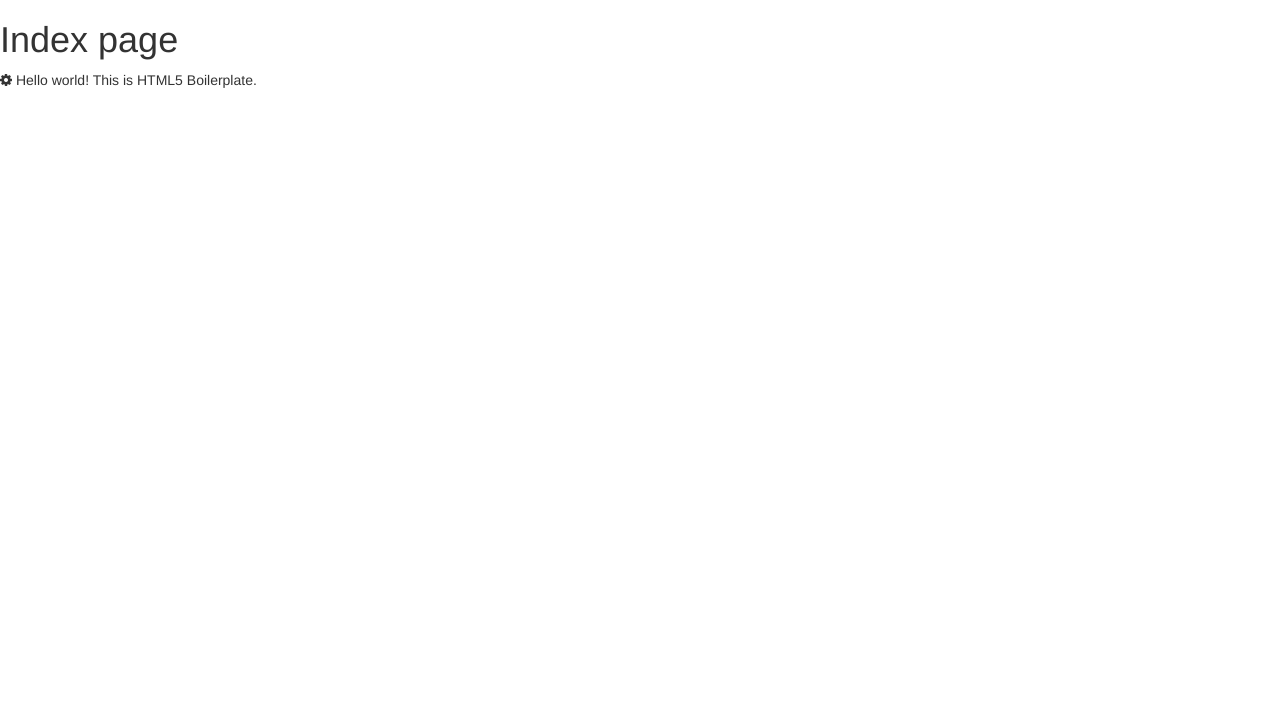
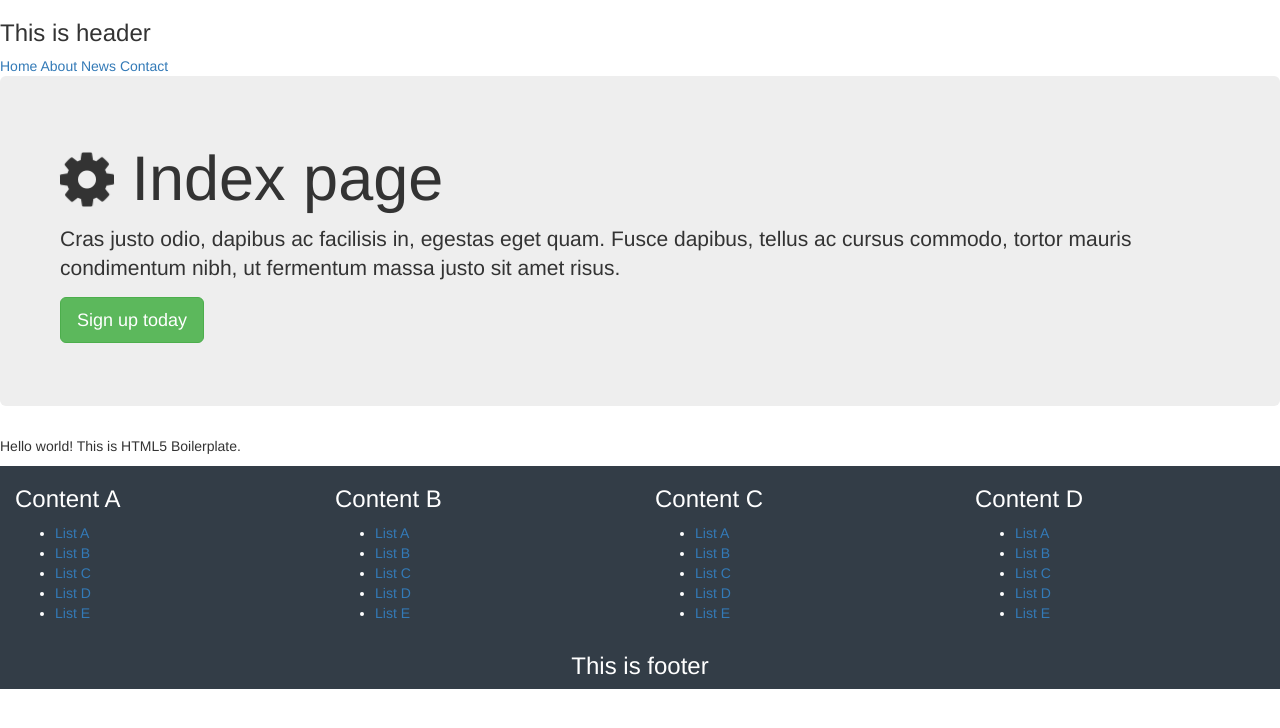
Before and after one commit to selltrends/demo-web, a website: page index.html in a window 1280 px wide. Drawn offline with Linux system fonts and the light colour scheme.

Commit message:
amend home page layout

```diff
--- a/css/main.css
+++ b/css/main.css
@@ -94,8 +94,14 @@ textarea {
 /* ==========================================================================
    Author's custom styles
    ========================================================================== */
+nav {
+  display: block;
+}
 
-
+footer{
+  background-color: #333D47;
+  color:#fff;
+}
 
 
 
--- a/index.html
+++ b/index.html
@@ -17,15 +17,87 @@
         <script src="js/vendor/modernizr-2.8.3.min.js"></script>
         <script src="js/vendor/angular.min.js"></script>
     </head>
-    <body>
+    <body  ng-controller="ContentListCtrl">
         <!--[if lt IE 8]>
             <p class="browserupgrade">You are using an <strong>outdated</strong> browser. Please <a href="http://browsehappy.com/">upgrade your browser</a> to improve your experience.</p>
         <![endif]-->
-        <div ng-controller="ContentListCtrl">
-          <h1>{{contents.index.name}}</h1>
-        </div>
-        <!-- Add your site or application content here -->
-        <p><i class="fa fa-cog fa-spin"></i> Hello world! This is HTML5 Boilerplate.</p>
+        <header class="container-fluid">
+          <div class="row">
+            <h3>{{contents.index.header}}</h3>
+          </div>
+          <div class="row">
+            <nav>
+              <a href="#">Home</a>
+              <a href="#">About</a>
+              <a href="#">News</a>
+              <a href="#">Contact</a>
+            </nav>
+          </div>
+        </header>
+
+        <section class="container-fluid">
+          <div class="row">
+            <div class="jumbotron">
+              <h1><i class="fa fa-cog fa-spin"></i>  {{contents.index.name}}</h1>
+              <p class="lead">Cras justo odio, dapibus ac facilisis in, egestas eget quam. Fusce dapibus, tellus ac cursus commodo, tortor mauris condimentum nibh, ut fermentum massa justo sit amet risus.</p>
+              <p><a class="btn btn-lg btn-success" href="#" role="button">Sign up today</a></p>
+            </div>
+
+            <!-- Add your site or application content here -->
+            <p>Hello world! This is HTML5 Boilerplate.</p>
+          </div>
+        </section>
+
+
+
+
+        <footer class="container-fluid">
+          <div class="row">
+            <div class="col-xs-6 col-sm-3">
+              <h3>Content A</h3>
+              <ul>
+                <li><a href="#">List A</a></li>
+                <li><a href="#">List B</a></li>
+                <li><a href="#">List C</a></li>
+                <li><a href="#">List D</a></li>
+                <li><a href="#">List E</a></li>
+              </ul>
+            </div>
+            <div class="col-xs-6 col-sm-3">
+              <h3>Content B</h3>
+              <ul>
+                <li><a href="#">List A</a></li>
+                <li><a href="#">List B</a></li>
+                <li><a href="#">List C</a></li>
+                <li><a href="#">List D</a></li>
+                <li><a href="#">List E</a></li>
+              </ul>
+            </div>
+            <div class="col-xs-6 col-sm-3">
+              <h3>Content C</h3>
+              <ul>
+                <li><a href="#">List A</a></li>
+                <li><a href="#">List B</a></li>
+                <li><a href="#">List C</a></li>
+                <li><a href="#">List D</a></li>
+                <li><a href="#">List E</a></li>
+              </ul>
+            </div>
+            <div class="col-xs-6 col-sm-3">
+              <h3>Content D</h3>
+              <ul>
+                <li><a href="#">List A</a></li>
+                <li><a href="#">List B</a></li>
+                <li><a href="#">List C</a></li>
+                <li><a href="#">List D</a></li>
+                <li><a href="#">List E</a></li>
+              </ul>
+            </div>
+            <div class="col-xs-12 col-sm-12">
+              <h3 class="text-center">{{contents.index.footer}}</h3>
+            </div>
+          </div>
+        </footer>
 
         <!-- <script src="//ajax.googleapis.com/ajax/libs/jquery/1.11.2/jquery.min.js"></script> -->
         <script>window.jQuery || document.write('<script src="js/vendor/jquery-1.11.2.min.js"><\/script>')</script>
```
